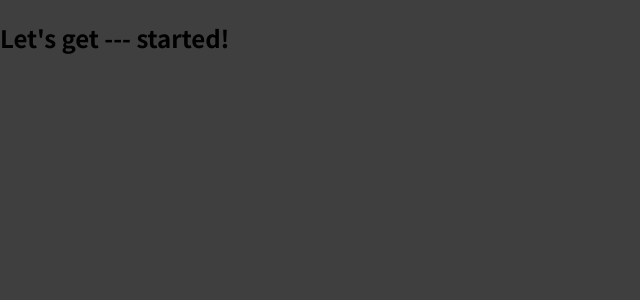
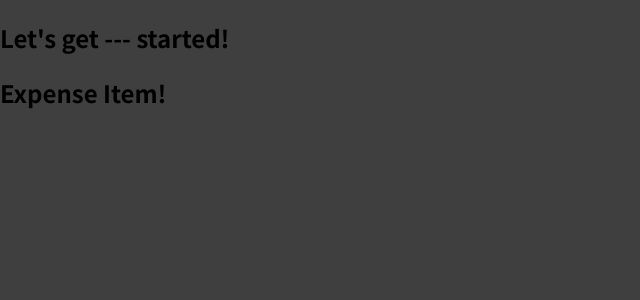
Before and after one commit to anuragpatle/MyReactPractice, a JavaScript app in the folder 01-starting-setup/: page / in a window 1280 px wide. Shown: the top 300 px of the page, without its empty margins (0-640 px from the left). Built offline with nearby package versions, Linux system fonts and the light colour scheme.

Commit message:
Added Expense Component

```diff
--- a/01-starting-setup/src/App.js
+++ b/01-starting-setup/src/App.js
@@ -1,7 +1,10 @@
+import ExpenseItem from './components/ExpenseItem';
+
 function App() {
   return (
     <div>
       <h2>Let's get --- started!</h2>
+      <ExpenseItem></ExpenseItem>
     </div>
   );
 }
--- /dev/null
+++ b/01-starting-setup/src/components/ExpenseItem.js
@@ -0,0 +1,6 @@
+function ExpenseItem() {
+	return <h2>Expense Item!</h2>
+}
+
+
+export default ExpenseItem;
```
Also changed, not shown: 1 other file (tests, documents, lock files or other folders).
